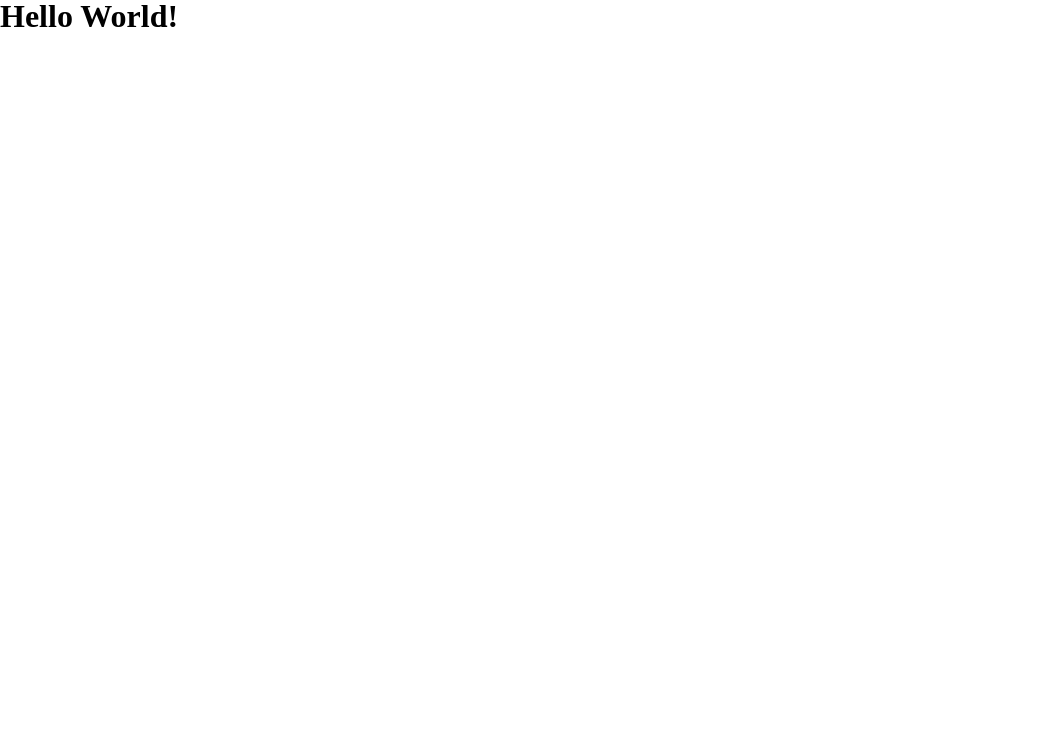
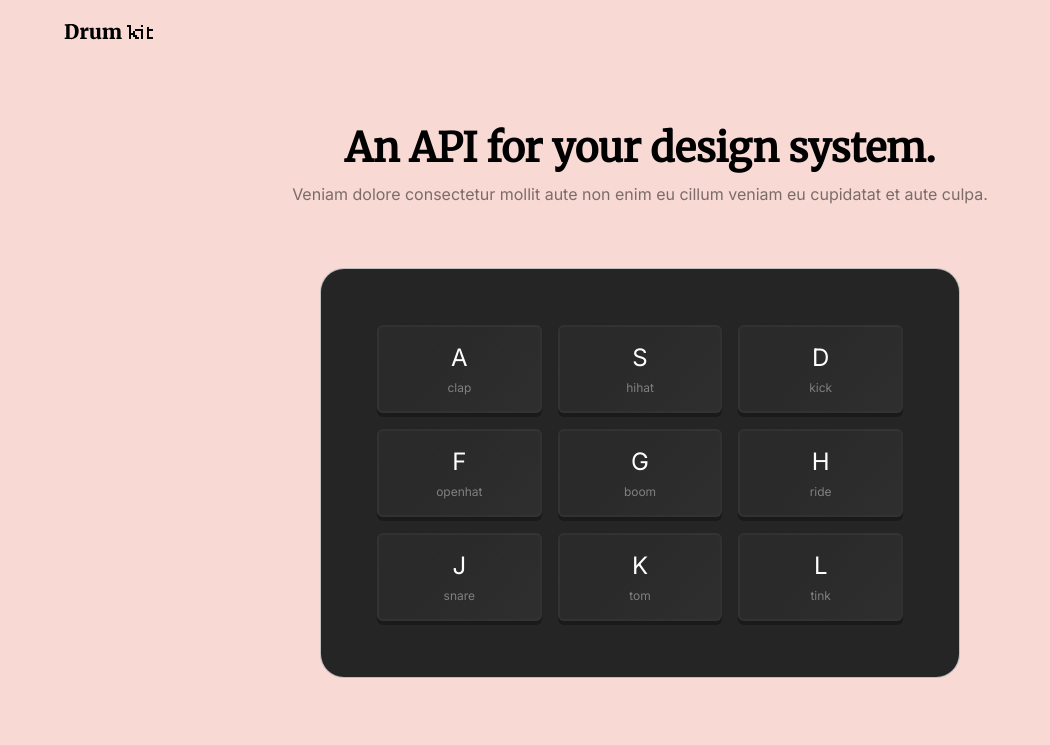
Before and after one commit to jaimiedevries/javascript-drum-kit, a plain HTML site: page index.html in a window 1280 px wide. Shown: the whole page, without its empty margins (0-1050 px from the left). Drawn offline with Linux system fonts and the light colour scheme.

Commit message:
Blauwdruk staat incl. styling.
Mogelijk nog wat styling aanpassingen noodzakelijk in de class 'key'

```diff
--- a/css/style.css
+++ b/css/style.css
@@ -0,0 +1,114 @@
+@import url('https://fonts.googleapis.com/css2?family=Inter:wght@400;500;600&family=Merriweather&display=swap');
+
+:root {
+    /* Colors */
+    --clr-bg-100: hsl(10, 71%, 90%);
+    --clr-primary-50: hsl(0, 0%, 0%, 0.5);
+    --clr-primary-100: hsl(0, 0%, 0%);
+    --clr-neutral-50: hsl(0, 0%, 100%, 0.4);
+    --clr-neutral-100: hsl(0, 0%, 100%);
+
+    /* Font-Family */
+    --ff-base: 'Inter', sans-serif;
+    --ff-heading: 'Merriweather', serif;
+
+    /* Font-size */
+    --fs-small: 0.75rem;
+    --fs-medium: 1rem;
+    --fs-large: 2rem;
+    --fs-extra-large: 2.5rem;
+
+    /* Spacing */
+    --spacer-smallest: .5rem;
+    --spacer-small: 1rem;
+    --spacer-medium: 1.5rem;
+    --spacer-large: 4rem;
+
+    /* Shadows */
+    --sw-container: box-shadow: 8px 8px 8px rgba(55, 17, 8, 0.25), inset 4px 4px 9px rgba(0, 0, 0, 0.25);
+}
+
+/* Utility classes */
+.container {
+    width: min(100% - 2rem, 72rem);
+    margin-inline: auto;
+}
+
+.flow > * + * {
+    margin-top: var(--gap, var(--spacer-small));
+}
+
+.row {
+    display: flex;
+    gap: var(--spacer-small);
+    justify-content: space-between;
+    flex-wrap: wrap;
+}
+
+/* Typography */
+.main-head {
+    font-family: var(--ff-heading);
+    font-size: var(--fs-extra-large);
+    color: var(--clr-primary-100);
+}
+
+.sub-head {
+    font-family: var(--ff-base);
+    font-size: var(--fs-medium);
+    color: var(--clr-primary-50);
+}
+
+/* General Styling */
+body {
+    background-color: var(--clr-bg-100);
+    font-family: var(--ff-base);
+}
+
+/* Layout */
+header {
+    padding: var(--spacer-medium) 0;
+}
+
+section {
+    padding: var(--spacer-large) 0;
+    text-align: center;
+}
+
+.keys {
+    --gap: var(--spacer-large);
+    display: flex;
+    color: var(--clr-neutral-100);
+    flex-direction: column;
+    gap: var(--spacer-small);
+    max-width: 40rem;
+    padding: 56px;
+    border: 1px solid hsl(0, 0%, 100%, 0.7);
+    background-color: #252525;
+    box-shadow: var(--sw-container);
+    border-radius: 24px;
+    margin-inline: auto;
+}
+
+.key {
+    cursor: pointer;
+    display: flex;
+    flex-grow: 1;
+    flex-basis: 72px;
+    font-size: 1.5rem;
+    color: var(--clr-neutral-100);
+    flex-direction: column;
+    justify-content: space-between;
+    align-items: center;
+    gap: var(--spacer-smallest);
+    padding: 1rem;
+    background: linear-gradient(132.18deg, rgba(46, 46, 46, 0.57) 31.24%, #2E2E2E 88.57%);
+    border: 2px solid rgba(71, 71, 71, 0.28);
+    box-sizing: border-box;
+    box-shadow: 0px 4px 0px #1A1A1A, 0px 0.5px 1px rgba(0, 0, 0, 0.1);
+    border-radius: 6px;
+}
+
+.sound {
+    font-size: var(--fs-small);
+    color: var(--clr-neutral-50);
+}
--- a/index.html
+++ b/index.html
@@ -9,7 +9,66 @@
     <link rel="stylesheet" href="css/style.css">
 </head>
 <body>
-    <h1>Hello World!</h1>
+    <header class="container">
+        <nav>
+            <img src="images/logo.svg" alt="logo">
+        </nav>
+    </header>
+    <main>
+        <section>
+            <div class="container flow">
+                <h1 class="main-head">An API for your design system.</h1>
+                <p class="sub-head">Veniam dolore consectetur mollit aute non enim eu cillum veniam eu cupidatat et aute culpa.</p>
+                <div class="keys">
+                    <div class="row">
+                        <div data-key="65" class="key">
+                            <kdb>A</kdb>
+                            <span class="sound">clap</span>
+                        </div>
+                        <div data-key="83" class="key">
+                            <kdb>S</kdb>
+                            <span class="sound">hihat</span>
+                        </div>
+                        <div data-key="68" class="key">
+                            <kdb>D</kdb>
+                            <span class="sound">kick</span>
+                        </div>
+                    </div>
+                    <div class="row">
+                        <div data-key="70" class="key">
+                            <kdb>F</kdb>
+                            <span class="sound">openhat</span>
+                        </div>
+                        <div data-key="71" class="key">
+                            <kdb>G</kdb>
+                            <span class="sound">boom</span>
+                        </div>
+                        <div data-key="72" class="key">
+                            <kdb>H</kdb>
+                            <span class="sound">ride</span>
+                        </div>
+                    </div>
+                    <div class="row">
+                        <div data-key="74" class="key">
+                            <kdb>J</kdb>
+                            <span class="sound">snare</span>
+                        </div>
+                        <div data-key="75" class="key">
+                            <kdb>K</kdb>
+                            <span class="sound">tom</span>
+                        </div>
+                        <div data-key="76" class="key">
+                            <kdb>L</kdb>
+                            <span class="sound">tink</span>
+                        </div>
+                    </div>
+                </div>
+            </div>
+        </section>
+    </main>
+    <footer>
+
+    </footer>
 </body>
 <script src="js/app.js"></script>
 </html>
```
Also changed, not shown: images/logo.svg (added).
